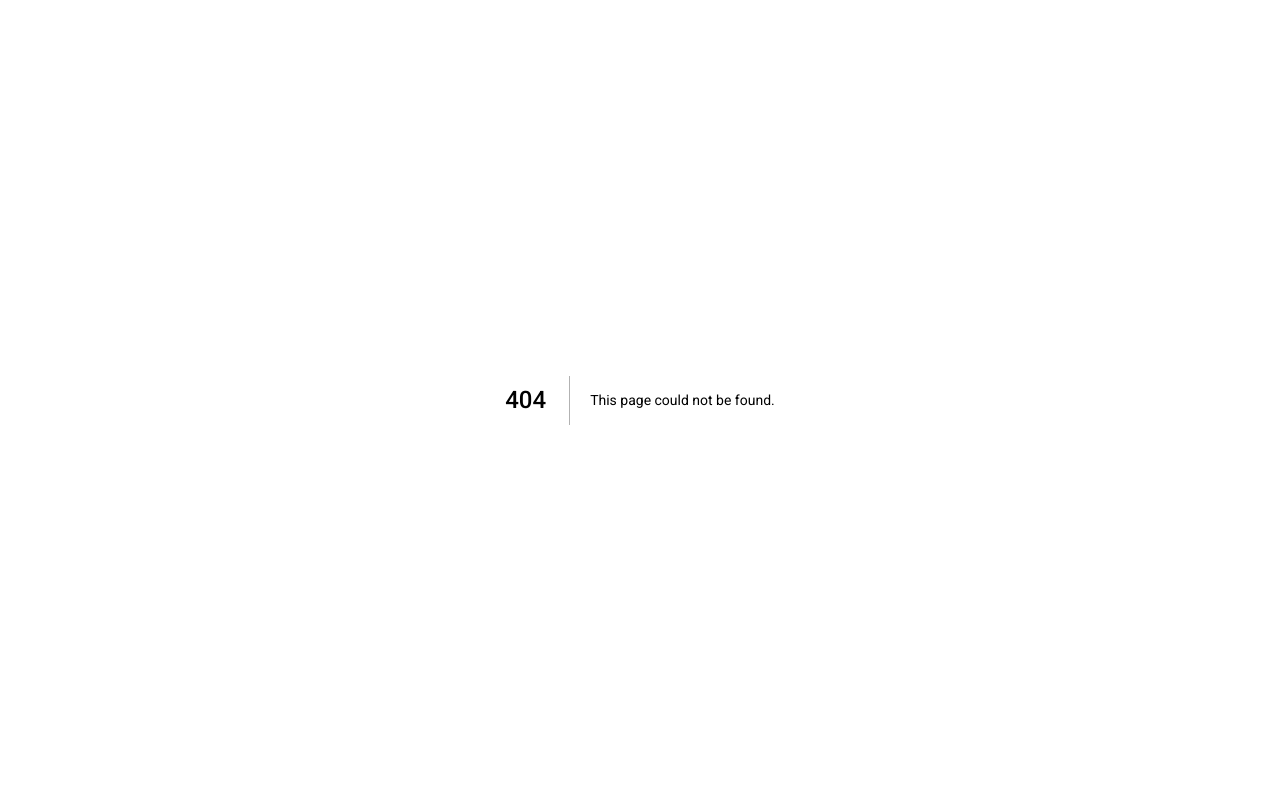
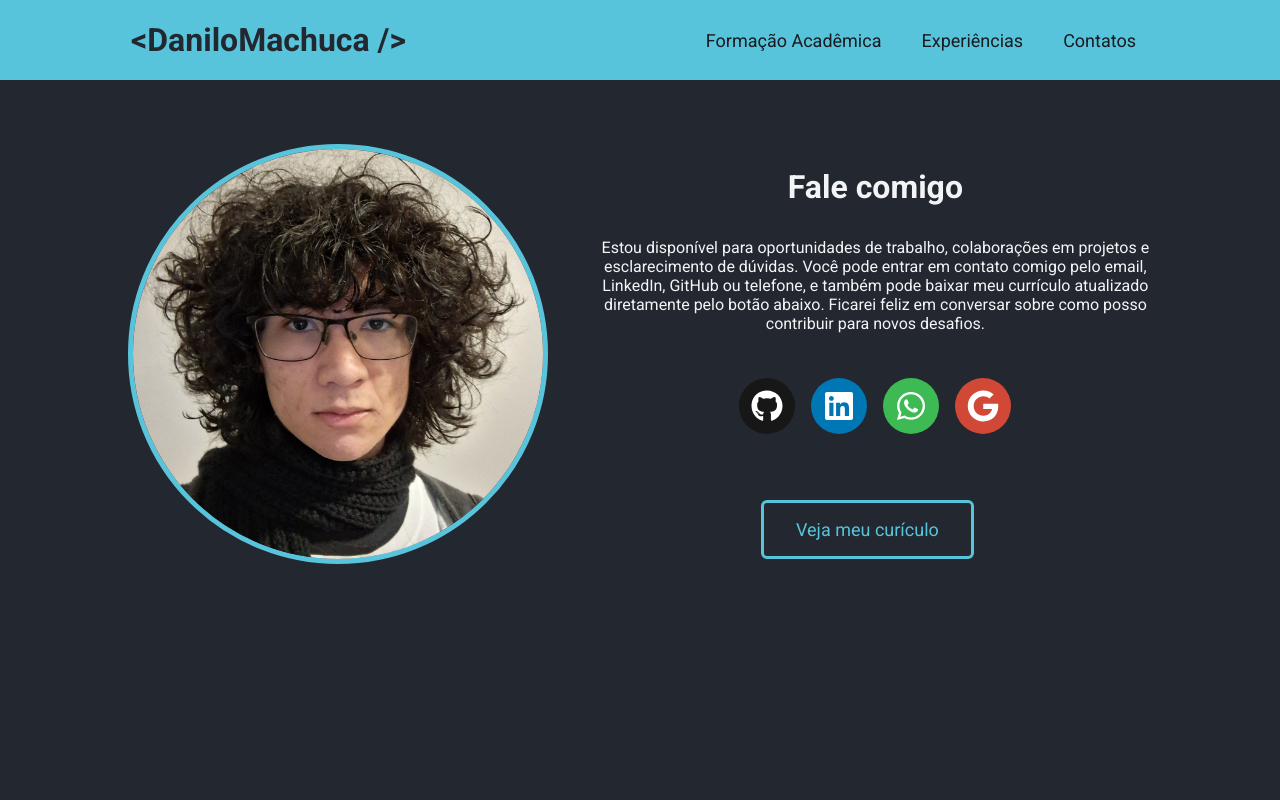
Before and after one commit to DaniloMachuca/portfolioNext, a Next.js app: page /home/contato in a window 1280 px wide. Before the commit this address had no page. Shown: the top 800 px of the page. Built offline with nearby package versions, Linux system fonts and the light colour scheme.

Commit message:
add: página de contato

```diff
--- /dev/null
+++ b/src/app/home/contato/page.tsx
@@ -0,0 +1,36 @@
+"use client";
+import { Btn, SectionTitle, Text } from "@/app/styles";
+import SocialMediaHeaderList from "@/components/SocialMediaHeaderList";
+import Section from "@/containers/Section";
+import * as S from "./styles";
+import Link from "next/link";
+
+const Contact = () => {
+  return (
+    <S.ImageCircle>
+      <Section img="/foto-de-perfil.jpg" textDirection="right" view="100vh">
+        <>
+          <S.Contact>
+            <SectionTitle>Fale comigo</SectionTitle>
+            <Text>
+              Estou disponível para oportunidades de trabalho, colaborações em
+              projetos e esclarecimento de dúvidas. Você pode entrar em contato
+              comigo pelo email, LinkedIn, GitHub ou telefone, e também pode
+              baixar meu currículo atualizado diretamente pelo botão abaixo.
+              Ficarei feliz em conversar sobre como posso contribuir para novos
+              desafios.
+            </Text>
+            <S.Center>
+              <SocialMediaHeaderList />
+              <Btn href="/curriculo.pdf" target="_blank">
+                Veja meu curículo
+              </Btn>
+            </S.Center>
+          </S.Contact>
+        </>
+      </Section>
+    </S.ImageCircle>
+  );
+};
+
+export default Contact;
--- /dev/null
+++ b/src/app/home/contato/styles.ts
@@ -0,0 +1,30 @@
+import styled from "styled-components";
+import { Btn } from "@/app/styles";
+import Link from "next/link";
+
+export const Contact = styled.div`
+  text-align: center;
+  h3 {
+    margin-bottom: 32px;
+  }
+`;
+
+export const Center = styled.div`
+  ul {
+    display: flex;
+    justify-content: center;
+    gap: 16px;
+    margin-bottom: 64px;
+  }
+
+  a {
+    padding: 16px 32px;
+    font-size: 18px;
+  }
+`;
+
+export const ImageCircle = styled.div`
+  img {
+    border-radius: 50%;
+  }
+`;
--- a/src/app/styles.ts
+++ b/src/app/styles.ts
@@ -1,5 +1,6 @@
 "use client";
 
+import Link from "next/link";
 import { createGlobalStyle, styled } from "styled-components";
 
 export const colors = {
@@ -59,3 +60,21 @@ export const Text = styled.p`
   }
   margin-bottom: 16px;
 `;
+
+export const Btn = styled(Link)`
+  text-decoration: none;
+  color: ${colors.primary};
+  border: 3px solid ${colors.primary};
+  transition: border ease-in-out 0.3s;
+  text-align: center;
+  padding: 8px 16px;
+  border-radius: 6px;
+  transition: all ease-in-out 0.3s;
+  margin-right: 16px;
+
+  &:hover {
+    transition: all ease-in-out 0.3s;
+    background-color: ${colors.primary};
+    color: ${colors.background};
+  }
+`;
--- a/src/components/Header/index.tsx
+++ b/src/components/Header/index.tsx
@@ -26,7 +26,7 @@ const Header = () => {
             <Link href="/home/experiencias">Experiências</Link>
           </li>
           <li>
-            <Link href="#">Contatos</Link>
+            <Link href="/home/contato">Contatos</Link>
           </li>
         </S.LinkList>
         <S.MobileBtn onClick={toggleMenu}>
--- a/src/containers/Section/index.tsx
+++ b/src/containers/Section/index.tsx
@@ -7,9 +7,16 @@ export type Props = {
   img: string;
   color?: "normal" | "dark";
   textDirection?: "right" | "left";
+  view?: "100vh";
 };
 
-const Section = ({ img, children, color = "normal", textDirection }: Props) => {
+const Section = ({
+  img,
+  children,
+  color = "normal",
+  textDirection,
+  view,
+}: Props) => {
   function directionCheck() {
     if (textDirection === "left") {
       return "fade-left";
@@ -19,7 +26,7 @@ const Section = ({ img, children, color = "normal", textDirection }: Props) => {
   }
 
   return (
-    <S.Section $color={color}>
+    <S.Section $view={view} $color={color}>
       <S.Content $textDirection={textDirection} data-aos={directionCheck()}>
         <Image src={img} alt={img} width={900} height={900} />
         {children}
--- a/src/containers/Section/styles.ts
+++ b/src/containers/Section/styles.ts
@@ -4,10 +4,12 @@ import { colors, mediaQuery } from "@/app/styles";
 type Props = {
   $color: "normal" | "dark";
   $textDirection?: "right" | "left";
+  $view?: "100vh";
 };
 
 export const Section = styled.section<Omit<Props, "textDirection">>`
   padding: 64px 0;
+  ${({ $view }) => $view && `min-height: ${$view};`}
   background-color: ${({ $color }) =>
     $color === "normal" ? colors.background : colors.darkerBackground};
 `;
```
Also changed, not shown: src/components/Hero/index.tsx (+5 -5 lines), src/components/Hero/styles.ts (+0 -18 lines), public/foto-de-perfil.jpg (added), 1 other file (tests, documents, lock files or other folders).
